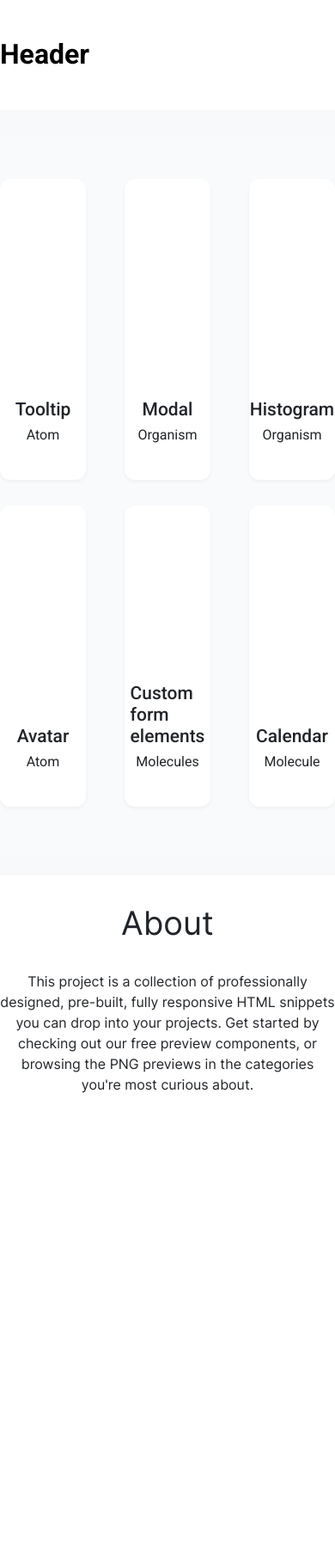
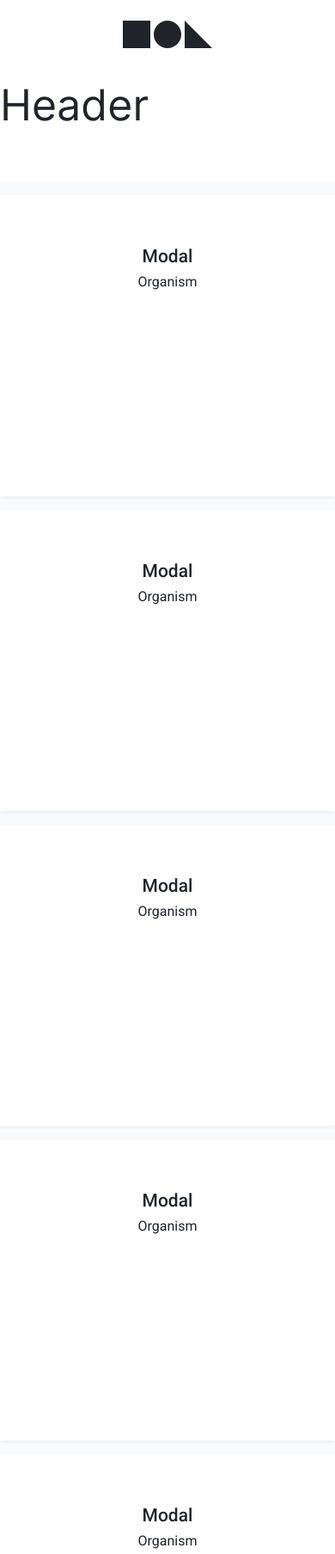
Before and after one commit to js-tasks-ru/htmlcss-20211125_klsworkheater, a website: page index.html in a window 390 px wide. Shown: the top 1807 px of the page at 86% size. Before the commit the page ends 1289 px from the top, so only its background shows below. Drawn offline with Linux system fonts and the light colour scheme.

Commit message:
Create adaptive layout for main page

```diff
--- a/components/card/card.css
+++ b/components/card/card.css
@@ -6,6 +6,8 @@
     cursor: pointer;
     height: 350px;
     box-sizing: border-box;
+    text-decoration: none;
+    display: block;
 }
 
 .card__body {
@@ -39,3 +41,10 @@
     margin-top: 5px;
 
 }
+
+
+@media screen and (max-width: 480px) {
+    .card {
+        border-radius: 0;
+    }
+}
--- a/components/footer/footer.css
+++ b/components/footer/footer.css
@@ -1,6 +1,10 @@
 .footer {
     background: var(--white);
     color: var(--black);
+}
+
+.footer_dark_bg {
+    background: var(--grey-1);
 }
 
 .footer__title {
@@ -20,3 +24,16 @@
     text-align: center;
     font-family: 'Inter', sans-serif;
 }
+
+.footer__text {
+    font-family: 'Inter', sans-serif;
+    font-style: normal;
+    font-weight: 500;
+    font-size: 12px;
+    line-height: 18px;
+    letter-spacing: 0.04em;
+    text-transform: uppercase;
+    text-align: center;
+    color: var(--grey-3);
+    padding: 20px 0;
+}
--- a/components/header/header.css
+++ b/components/header/header.css
@@ -2,6 +2,23 @@
     background: var(--white);
     padding: 24px 0;
     box-sizing: border-box;
+}
+
+.header_dark_bg {
+    background: var(--grey-1);
+}
+
+.header__inner {
+    display: flex;
+}
+
+.header__logo {
+    line-height: 0;
+}
+
+.header__icon {
+    width: 32px;
+    height: 32px;
 }
 
 .header__title {
@@ -12,3 +29,9 @@
     line-height: 64px;
     color: var(--black);
 }
+
+@media screen and (max-width: 768px) {
+    .header__inner {
+        justify-content: center;
+    }
+}
--- a/components/page/page.css
+++ b/components/page/page.css
@@ -3,5 +3,11 @@
     min-height: 100%;
     display: grid;
     grid-template-rows: auto 1fr auto;
-    grid-row-gap: 30px;
 }
+
+@media screen and (max-width: 768px) {
+    .page__footer {
+        grid-template-rows: auto 1fr;
+        display: none;
+    }
+}
--- a/components/preview/preview.css
+++ b/components/preview/preview.css
@@ -1,7 +1,7 @@
 .preview {
     background: var(--grey-5);
     flex-grow: 1;
-    padding: 50px 0;
+    padding: 64px 0;
 }
 
 .preview__container {
@@ -20,3 +20,35 @@
     flex-direction: column;
     width: calc(33.33% - 30px)
 }
+
+@media screen and (max-width: 768px) {
+    .preview {
+        padding-top: 24px;
+    }
+
+    .preview__container {
+        padding: 0 16px;
+        gap: 0;
+    }
+
+    .preview__card {
+        width: calc(50% - 8px);
+        margin-bottom: 23px;
+    }
+}
+
+@media screen and (max-width: 480px) {
+    .preview {
+        padding-top: 16px;
+    }
+
+    .preview__container {
+        padding: 0;
+        gap: 0;
+    }
+
+    .preview__card {
+        width: 100%;
+        margin-bottom: 16px;
+    }
+}
--- a/index.html
+++ b/index.html
@@ -3,6 +3,7 @@
 <html lang="ru">
     <head>
         <link rel="stylesheet" href="./assets/css/main.css">
+        <meta name="viewport" content="width=device-width, initial-scale=1.0">
         <title>Main Page</title>
     </head>
     <body>
@@ -10,30 +11,25 @@
 
         <header class="header">
             <div class="container">
-                    <h1>Header</h1>
+                <div class="header__inner">
+                    <div class="header__logo">
+                        <svg class="header__icon"><use xlink:href="#rectangle-1"></use></svg>
+                        <svg class="header__icon"><use xlink:href="#circle"></use></svg>
+                        <svg class="header__icon"><use xlink:href="#rectangle-2"></use></svg>
+
+                    </div>
+                </div>
+                <h1 class="header__title">Header</h1>
             </div>
         </header>
 
         <main class="preview">
             <div class="container preview__container">
 
-                    <div class="card preview__card">
-                        <a href="#" class="card__body">
-                        </a>
-                        <div class="card__footer">
-                            <div class="card__title">
-                                Tooltip
+
+                <a href="./pages/template.html" class="card preview__card">
+                    <div class="card__body">
                     </div>
-                            <p class="card__note">
-                                Atom
-                            </p>
-                        </div>
-
-                    </div>
-
-                    <div class="card preview__card">
-                        <a href="#" class="card__body">
-                        </a>
 
                     <div class="card__footer">
                         <div class="card__title">
@@ -44,74 +40,93 @@
                         </p>
                     </div>
 
+                </a>
+
+                <a href="./pages/template.html" class="card preview__card">
+                    <div class="card__body">
                     </div>
-
-                    <div class="card preview__card">
-                        <a href="#" class="card__body">
-                        </a>
 
                     <div class="card__footer">
                         <div class="card__title">
-                                Histogram
+                            Modal
                         </div>
                         <p class="card__note">
                             Organism
                         </p>
                     </div>
 
+                </a>
+
+                <a href="./pages/template.html" class="card preview__card">
+                    <div class="card__body">
                     </div>
-
-                    <div class="card preview__card">
-                        <a href="#" class="card__body">
-                        </a>
 
                     <div class="card__footer">
                         <div class="card__title">
-                                Avatar
+                            Modal
                         </div>
                         <p class="card__note">
-                                Atom
+                            Organism
                         </p>
                     </div>
 
+                </a>
+
+                <a href="./pages/template.html" class="card preview__card">
+                    <div class="card__body">
                     </div>
-
-                    <div class="card preview__card">
-                        <a href="#" class="card__body">
-                        </a>
 
                     <div class="card__footer">
                         <div class="card__title">
-                                Custom form elements
+                            Modal
                         </div>
                         <p class="card__note">
-                                Molecules
+                            Organism
                         </p>
                     </div>
 
+                </a>
+
+                <a href="./pages/template.html" class="card preview__card">
+                    <div class="card__body">
                     </div>
-
-                    <div class="card preview__card">
-                        <a href="#" class="card__body">
-                        </a>
 
                     <div class="card__footer">
                         <div class="card__title">
-                                Calendar
+                            Modal
                         </div>
                         <p class="card__note">
-                                Molecule
+                            Organism
                         </p>
                     </div>
 
+                </a>
+
+                <a href="./pages/template.html" class="card preview__card">
+
+                    <div class="card__body">
+
+
                     </div>
+
+                    <div class="card__footer">
+                        <div class="card__title">
+                            Modal
+                        </div>
+                        <p class="card__note">
+                            Organism
+                        </p>
+                    </div>
+
+                </a>
+
 
             </div>
 
 
         </main>
 
-            <footer class="footer">
+        <footer class="footer page__footer">
             <div class="container">
                 <h2 class="footer__title">About</h2>
                 <p class="footer__description">
@@ -121,5 +136,33 @@
         </footer>
 
     </div>
+
+    <svg style="display: none">
+        <defs>
+            <symbol id="rectangle-1">
+                <rect width="32" height="32" fill="#212429"/>
+            </symbol>
+            <symbol id="circle">
+                <rect width="32" height="32" rx="16" fill="#212429"/>
+            </symbol>
+            <symbol id="rectangle-2">
+                <path d="M0 0L32 32H0V0Z" fill="#212429"/>
+            </symbol>
+            <symbol id="question">
+
+                <path fill-rule="evenodd" clip-rule="evenodd" d="M12 3C7.02944 3 3 7.02944 3 12C3 16.9706 7.02944 21 12 21C16.9706 21 21 16.9706 21 12C21 7.02944 16.9706 3 12 3ZM1 12C1 5.92487 5.92487 1 12 1C18.0751 1 23 5.92487 23 12C23 18.0751 18.0751 23 12 23C5.92487 23 1 18.0751 1 12Z" fill="#212429"/>
+                <path fill-rule="evenodd" clip-rule="evenodd" d="M12.2582 8.02428C11.7927 7.94443 11.314 8.03191 10.9068 8.27123C10.4996 8.51054 10.1902 8.88625 10.0335 9.3318C9.85018 9.85279 9.27926 10.1266 8.75827 9.9433C8.23728 9.76002 7.96351 9.18911 8.14678 8.66812C8.46025 7.77701 9.07898 7.02559 9.89339 6.54696C10.7078 6.06833 11.6653 5.89337 12.5964 6.05307C13.5274 6.21277 14.3719 6.69682 14.9802 7.41949C15.5884 8.14201 15.9214 9.05644 15.9201 10.0009C15.9197 11.5312 14.7851 12.5419 13.9748 13.082C13.5392 13.3724 13.1107 13.586 12.795 13.7263C12.6358 13.7971 12.5016 13.8508 12.405 13.8876C12.3566 13.906 12.3174 13.9203 12.2888 13.9305L12.2541 13.9426L12.243 13.9464L12.2391 13.9477L12.2376 13.9482C12.2373 13.9483 12.2363 13.9486 11.9201 13L12.2363 13.9486C11.7124 14.1233 11.1461 13.8401 10.9714 13.3162C10.7969 12.7926 11.0796 12.2267 11.6028 12.0516L11.6016 12.0521C11.6017 12.052 11.6018 12.052 11.6028 12.0516L11.6188 12.046C11.6342 12.0406 11.6594 12.0314 11.693 12.0186C11.7605 11.9929 11.8607 11.9529 11.9827 11.8986C12.2296 11.7889 12.551 11.6275 12.8654 11.4179C13.555 10.9582 13.9201 10.4691 13.9201 9.99996L13.9201 9.99847C13.9208 9.52615 13.7543 9.06883 13.4502 8.70749C13.146 8.34615 12.7238 8.10413 12.2582 8.02428Z" fill="#212429"/>
+                <path fill-rule="evenodd" clip-rule="evenodd" d="M12 15C12.5523 15 13 15.4477 13 16V16.5C13 17.0523 12.5523 17.5 12 17.5C11.4477 17.5 11 17.0523 11 16.5V16C11 15.4477 11.4477 15 12 15Z" fill="#212429"/>
+
+            </symbol>
+            <symbol  id="close">
+                <path fill-rule="evenodd" clip-rule="evenodd" d="M18.7071 5.29289C19.0976 5.68342 19.0976 6.31658 18.7071 6.70711L6.70711 18.7071C6.31658 19.0976 5.68342 19.0976 5.29289 18.7071C4.90237 18.3166 4.90237 17.6834 5.29289 17.2929L17.2929 5.29289C17.6834 4.90237 18.3166 4.90237 18.7071 5.29289Z" fill="#212429"/>
+                <path fill-rule="evenodd" clip-rule="evenodd" d="M5.29289 5.29289C5.68342 4.90237 6.31658 4.90237 6.70711 5.29289L18.7071 17.2929C19.0976 17.6834 19.0976 18.3166 18.7071 18.7071C18.3166 19.0976 17.6834 19.0976 17.2929 18.7071L5.29289 6.70711C4.90237 6.31658 4.90237 5.68342 5.29289 5.29289Z" fill="#212429"/>
+            </symbol>
+            <svg  id="arrow">
+                <path fill-rule="evenodd" clip-rule="evenodd" d="M0.292893 0.292893C0.683417 -0.0976311 1.31658 -0.0976311 1.70711 0.292893L9 7.58579L16.2929 0.292893C16.6834 -0.0976311 17.3166 -0.0976311 17.7071 0.292893C18.0976 0.683417 18.0976 1.31658 17.7071 1.70711L9.70711 9.70711C9.31658 10.0976 8.68342 10.0976 8.29289 9.70711L0.292893 1.70711C-0.0976311 1.31658 -0.0976311 0.683417 0.292893 0.292893Z" fill="#212429"/>
+            </svg>
+        </defs>
+    </svg>
     </body>
 </html>
```
Lines whose indentation alone changed are shown as unchanged.
